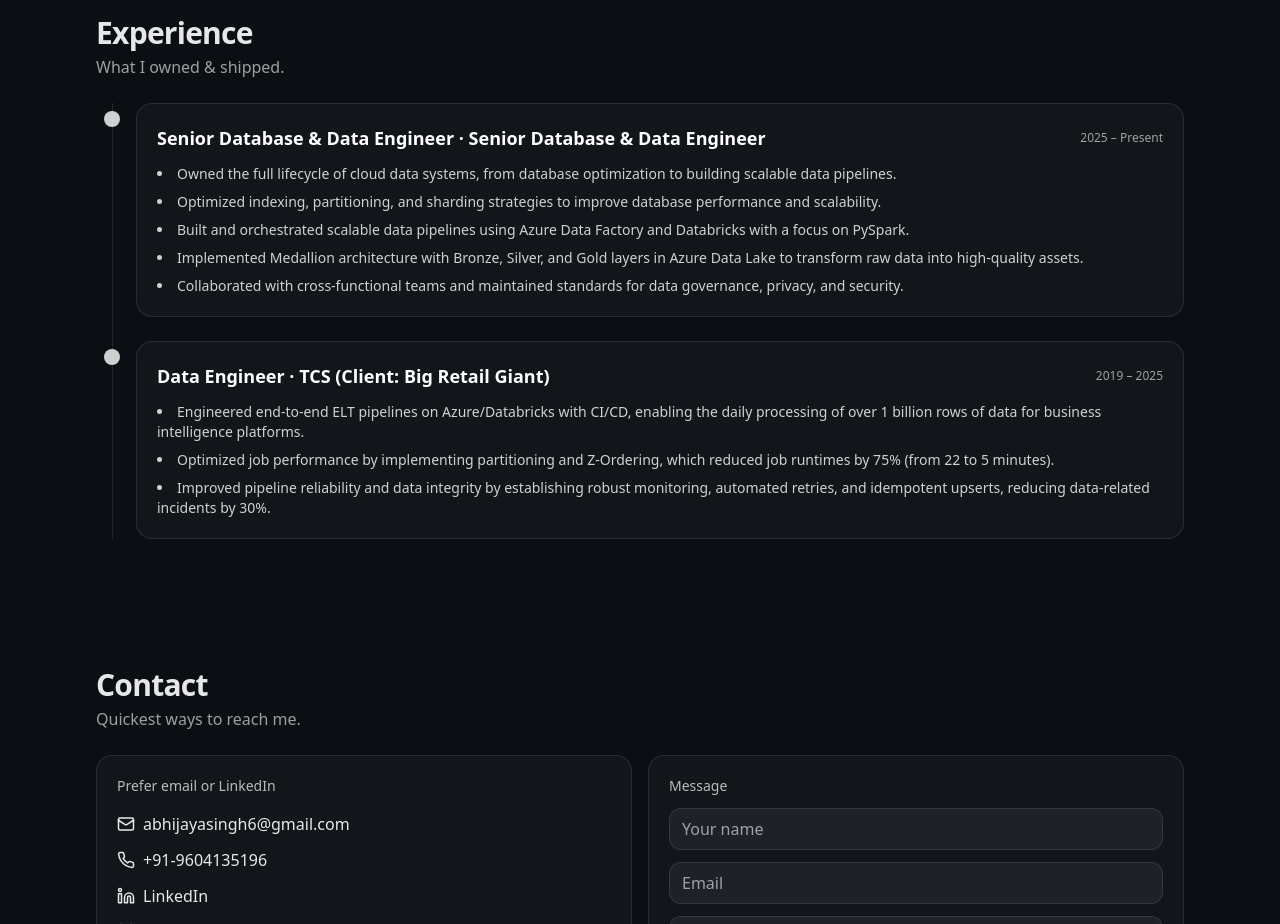
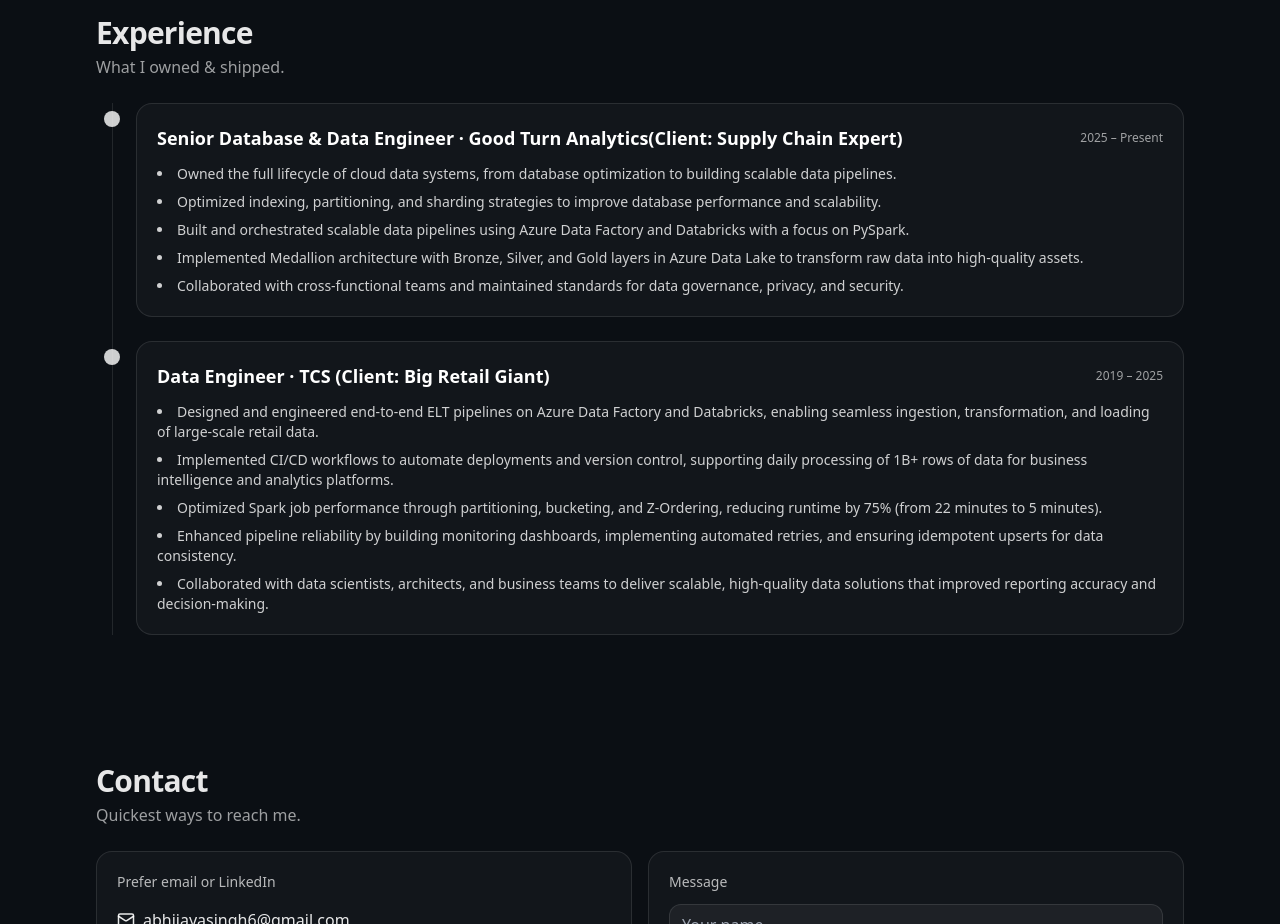
Before and after one commit to abhijaya6/abhijaya_singh_portfolio, a React (Vite) app: page / in a window 1280 px wide. Shown: the part 1840-2764 px from the top of the page. Built offline with nearby package versions, Linux system fonts and the light colour scheme.

Commit message:
Update main.jsx

```diff
--- a/src/main.jsx
+++ b/src/main.jsx
@@ -81,7 +81,7 @@
 
 const EXPERIENCE = [
   {
-    company: "Senior Database & Data Engineer",
+    company: "Good Turn Analytics(Client: Supply Chain Expert)",
     role: "Senior Database & Data Engineer",
     period: "2025 – Present",
     bullets: [
@@ -93,13 +93,15 @@
     ],
   },
   {
-    company: "TCS (Client: Big Retail Giant)",
-    role: "Data Engineer",
-    period: "2019 – 2025",
-    bullets: [
-      "Engineered end-to-end ELT pipelines on Azure/Databricks with CI/CD, enabling the daily processing of over 1 billion rows of data for business intelligence platforms.",
-      "Optimized job performance by implementing partitioning and Z-Ordering, which reduced job runtimes by 75% (from 22 to 5 minutes).",
-      "Improved pipeline reliability and data integrity by establishing robust monitoring, automated retries, and idempotent upserts, reducing data-related incidents by 30%.",
+   company: "TCS (Client: Big Retail Giant)",
+  role: "Data Engineer",
+  period: "2019 – 2025",
+  bullets: [
+    "Designed and engineered end-to-end ELT pipelines on Azure Data Factory and Databricks, enabling seamless ingestion, transformation, and loading of large-scale retail data.",
+    "Implemented CI/CD workflows to automate deployments and version control, supporting daily processing of 1B+ rows of data for business intelligence and analytics platforms.",
+    "Optimized Spark job performance through partitioning, bucketing, and Z-Ordering, reducing runtime by 75% (from 22 minutes to 5 minutes).",
+    "Enhanced pipeline reliability by building monitoring dashboards, implementing automated retries, and ensuring idempotent upserts for data consistency.",
+    "Collaborated with data scientists, architects, and business teams to deliver scalable, high-quality data solutions that improved reporting accuracy and decision-making.",
     ],
   },
 ];
```
